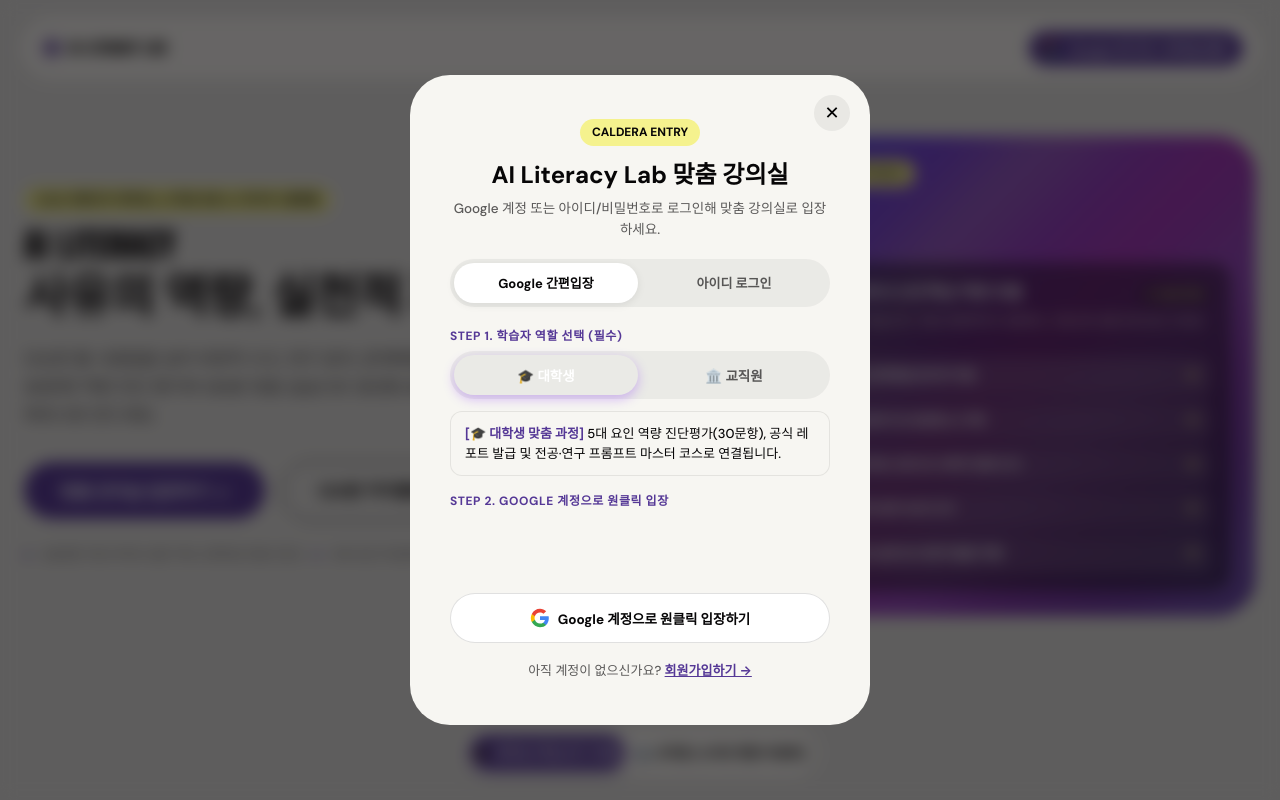
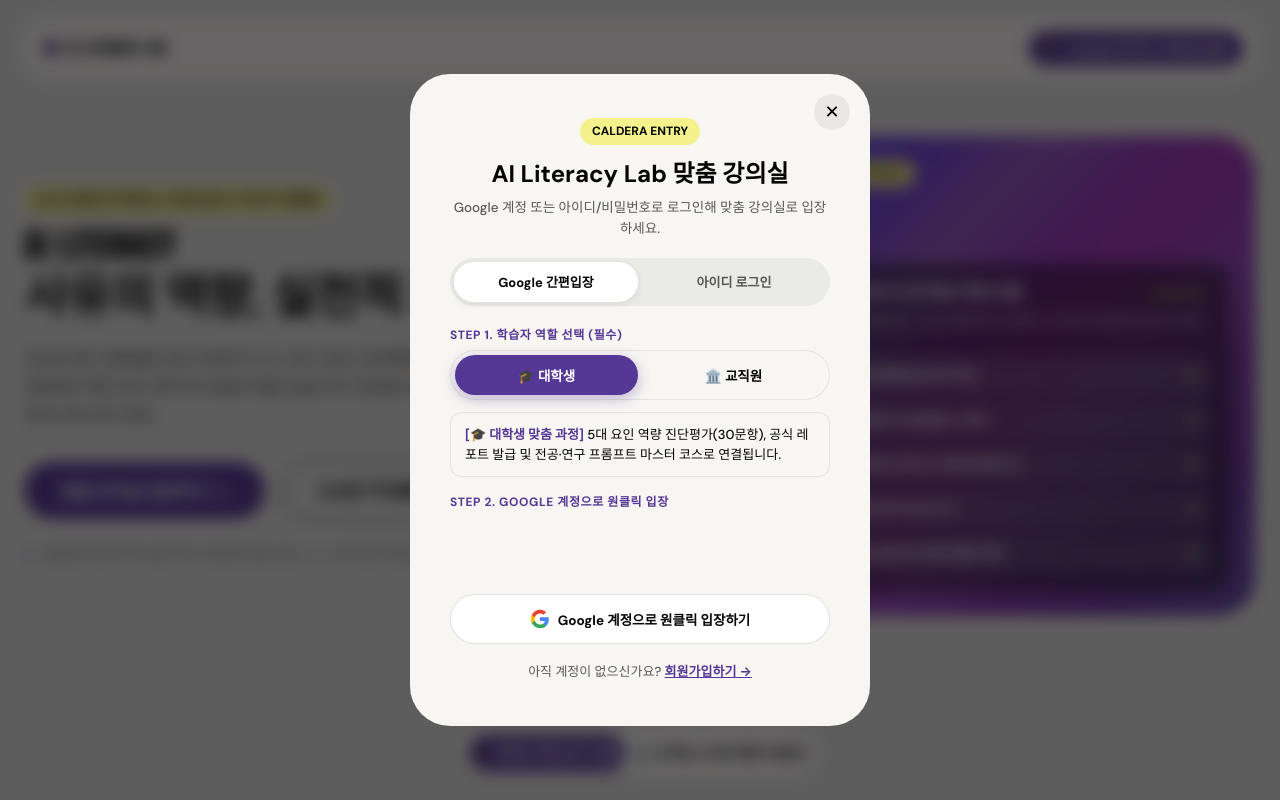
Before and after one commit to 9CORE1/AI_literacy, a plain HTML site: page index.html in a window 1280 px wide. Both pictures are taken after a click on the button "맞춤 강의실 입장하기 →". Shown: the top 800 px of the page. Drawn offline with Linux system fonts and the light colour scheme; a web font is replaced by a local one.

Commit message:
style(modal): 모달창 내 학습자 역할 선택 활성 스타일을 기존 로열 바이올렛(var(--color-ember)) 블록 스타일로 변경

```diff
--- a/css/style.css
+++ b/css/style.css
@@ -989,17 +989,16 @@ button {
   box-shadow: 0 2px 8px rgba(0, 0, 0, 0.08);
 }
 
-/* Modal Role Switcher Pill - 상단 modal-tabs와 정확히 동일한 너비 및 버튼 규격 */
+/* Modal Role Switcher Pill - 상단 modal-tabs와 정확히 동일한 너비 및 기존 보라색 블록 스타일 */
 .caldera-modal .role-switcher-pill {
   width: 100%;
   display: flex;
-  background: rgba(7, 6, 7, 0.05);
+  background-color: var(--color-limestone);
   border-radius: var(--radius-pills);
   padding: 4px;
   gap: 4px;
   box-sizing: border-box;
-  border: none;
-  box-shadow: none;
+  border: 1px solid rgba(7, 6, 7, 0.08);
 }
 
 .caldera-modal .role-switcher-pill .role-btn {
@@ -1016,15 +1015,15 @@ button {
   box-sizing: border-box;
   border: none;
   background: transparent;
-  color: rgba(7, 6, 7, 0.65);
+  color: var(--color-obsidian);
   cursor: pointer;
-  transition: all 0.25s cubic-bezier(0.16, 1, 0.3, 1);
+  transition: all 0.2s ease;
 }
 
 .caldera-modal .role-switcher-pill .role-btn.active {
-  background: var(--color-plasma);
-  color: #fff;
-  box-shadow: 0 4px 12px rgba(112, 0, 255, 0.25);
+  background-color: var(--color-ember) !important;
+  color: var(--color-chalk) !important;
+  box-shadow: 0 4px 14px rgba(85, 56, 150, 0.35) !important;
 }
 
 .modal-form-group {
```
